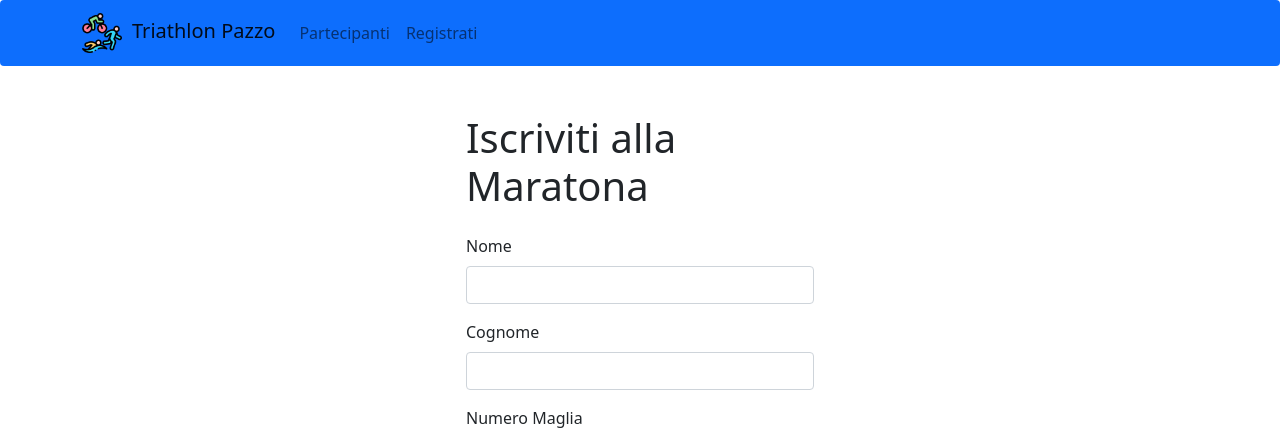
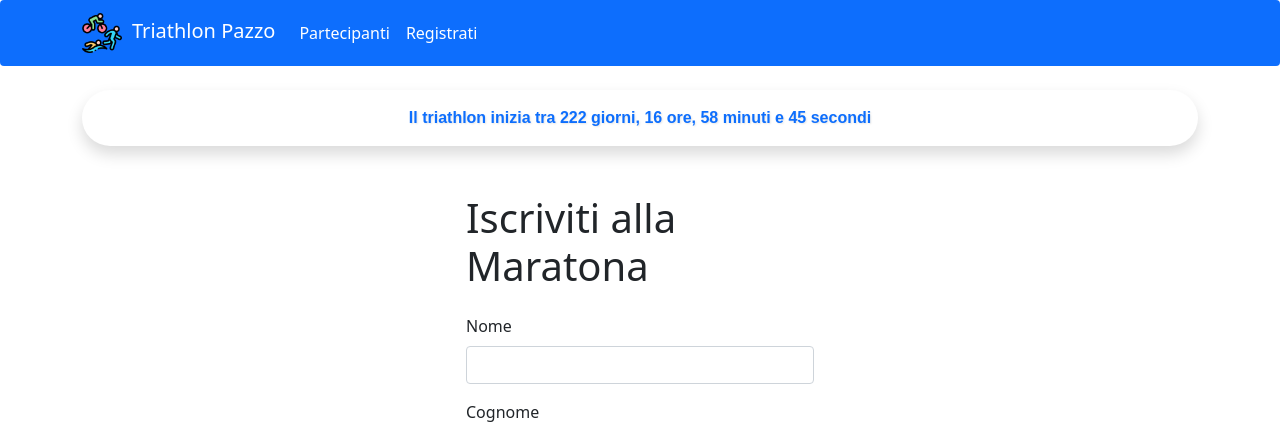
Before and after one commit to Jhonpur/esercitazione-python-finale, a Flask app: page /register in a window 1280 px wide. Shown: the top 428 px of the page. Run offline with Flask 3, Linux system fonts and the light colour scheme.

Commit message:
aggiunto timer, favicon, stili

```diff
--- /dev/null
+++ b/static/scriptTimer.js
@@ -0,0 +1,22 @@
+// Data di inizio del triathlon (modifica questo valore con la data reale)
+const startDate = new Date("2025-06-10T09:00:00").getTime();
+
+// Funzione per aggiornare il timer ogni secondo
+const timerInterval = setInterval(() => {
+    const now = new Date().getTime();
+    const timeRemaining = startDate - now;
+
+    if (timeRemaining > 0) {
+        const days = Math.floor(timeRemaining / (1000 * 60 * 60 * 24));
+        const hours = Math.floor((timeRemaining % (1000 * 60 * 60 * 24)) / (1000 * 60 * 60));
+        const minutes = Math.floor((timeRemaining % (1000 * 60 * 60)) / (1000 * 60));
+        const seconds = Math.floor((timeRemaining % (1000 * 60)) / 1000);
+
+        // Mostra il tempo rimanente
+        document.getElementById("timer").innerHTML =
+            `Il triathlon inizia tra ${days} giorni, ${hours} ore, ${minutes} minuti e ${seconds} secondi`;
+    } else {
+        clearInterval(timerInterval);
+        document.getElementById("timer").innerHTML = "Il triathlon è iniziato!";
+    }
+}, 0);
--- a/templates/base.html
+++ b/templates/base.html
@@ -5,6 +5,7 @@
     <meta name="viewport" content="width=device-width, initial-scale=1.0">
     <title>{% block title %}Maratona{% endblock %}</title>
     <link href="https://cdn.jsdelivr.net/npm/bootstrap@5.1.3/dist/css/bootstrap.min.css" rel="stylesheet">
+    <link rel="icon" href="../static/images/triathlon.png" type="image/png" />
     <style>
         .navbar-brand img {
             height: 40px; /* Puoi modificare questa dimensione */
@@ -38,12 +39,27 @@
         .content-wrap {
             flex: 1;
         }
+
+        .timer-container {
+            min-width: 400px;
+            font-family: 'Montserrat', sans-serif;
+          }
+
+        /* Stile per il timer */
+        .timer {
+            font-family: 'Montserrat', sans-serif;
+            font-weight: 700;
+            color: #007bff;
+            text-shadow: 1px 1px 2px rgba(0, 0, 0, 0.1);
+            text-align: center;
+            margin-top: 20px;
+        }
     </style>
 </head>
 <body>
     <nav class="navbar navbar-expand-lg navbar-light bg-primary rounded">
         <div class="container">
-            <a class="navbar-brand" href="{{ url_for('index') }}">
+            <a class="navbar-brand text-white" href="{{ url_for('index') }}">
                 <img src="{{ url_for('static', filename='images/triathlon.png') }}" alt="Logo Maratona">Triathlon Pazzo</a>
             <button class="navbar-toggler" type="button" data-bs-toggle="collapse" data-bs-target="#navbarNav">
                 <span class="navbar-toggler-icon"></span>
@@ -51,10 +67,10 @@
             <div class="collapse navbar-collapse" id="navbarNav">
                 <ul class="navbar-nav">
                     <li class="nav-item">
-                        <a class="nav-link" href="{{ url_for('about') }}">Partecipanti</a>
+                        <a class="nav-link text-white" href="{{ url_for('about') }}">Partecipanti</a>
                     </li>
                     <li class="nav-item">
-                        <a class="nav-link" href="{{ url_for('register') }}">Registrati</a>
+                        <a class="nav-link text-white" href="{{ url_for('register') }}">Registrati</a>
                     </li>
                 </ul>
             </div>
@@ -62,6 +78,10 @@
     </nav>
 
     <div class="container mt-4">
+        <div class="timer-container rounded-pill bg-white shadow p-3 timer text-center font-weight-bold text-primary" id="timer">
+            <!-- Timer aggiornato automaticamente da JavaScript -->
+        </div>
+
         {% with messages = get_flashed_messages(with_categories=true) %}
             {% if messages %}
                 {% for category, message in messages %}
@@ -82,6 +102,7 @@
     </footer>
 </div>
 
+    <script src="{{ url_for('static', filename='scriptTimer.js') }}"></script>
     <script src="https://cdn.jsdelivr.net/npm/bootstrap@5.1.3/dist/js/bootstrap.bundle.min.js"></script>
 </body>
 </html>
--- a/templates/form.html
+++ b/templates/form.html
@@ -1,6 +1,6 @@
 {% extends "base.html" %}
 
-{% block title %}Iscrizione Maratona{% endblock %}
+{% block title %}Iscrizione - Maratona{% endblock %}
 
 {% block content %}
 <div class="container mt-5 col-4">
```
Also changed, not shown: static/images/triathlonBanner.webp (added).
